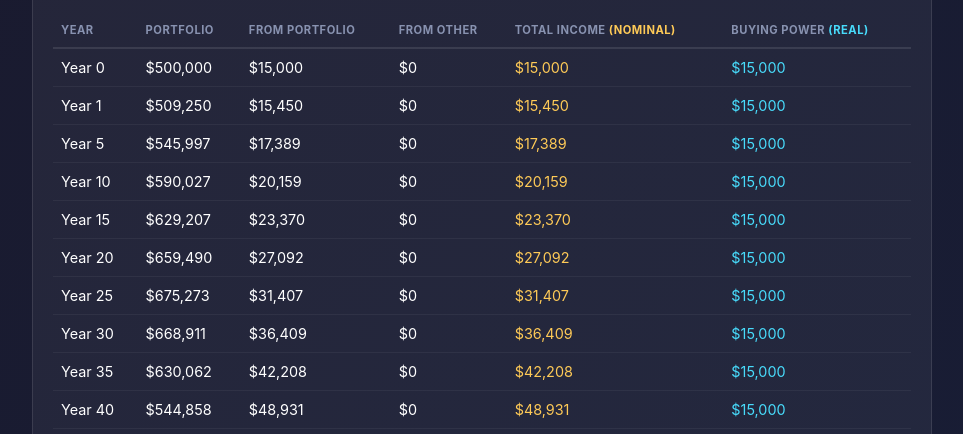
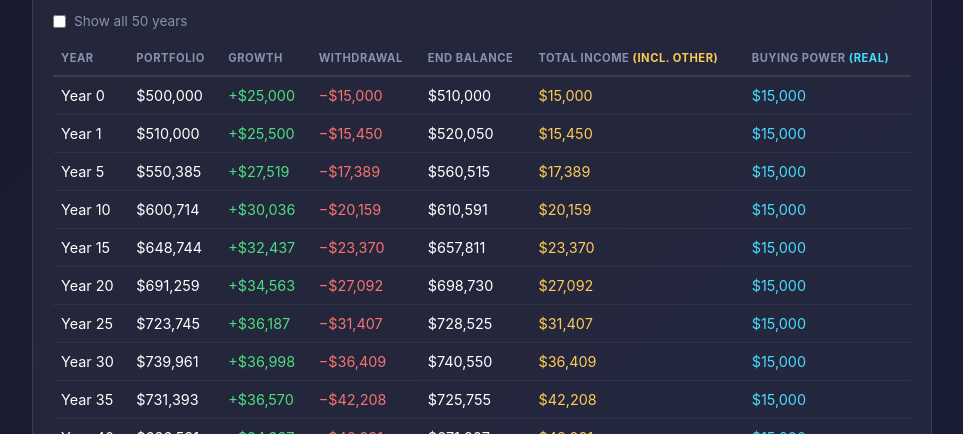
Before and after one commit to planetofthepaul/EarlyRetirementCalculator, a plain HTML site: page index.html in a window 1280 px wide. Shown: the part 366-800 px from the top of the page, without its empty margins (158-1121 px from the left). Drawn offline with Linux system fonts and the light colour scheme.

Commit message:
Add checkbox to show all years in projections
Added a checkbox to show all years in the projection table and updated the calculation logic accordingly.

```diff
--- a/index.html
+++ b/index.html
@@ -351,15 +351,23 @@
                 </div>
             </div>
 
+            <div style="margin-bottom: 12px;">
+                <label style="display: flex; align-items: center; gap: 8px; cursor: pointer; color: #8892b0; font-size: 0.85rem;">
+                    <input type="checkbox" id="showAllYears" style="cursor: pointer;">
+                    Show all 50 years
+                </label>
+            </div>
+
             <div style="overflow-x: auto;">
                 <table>
                     <thead>
                         <tr>
                             <th>Year</th>
                             <th>Portfolio</th>
-                            <th>From Portfolio</th>
-                            <th>From Other</th>
-                            <th>Total Income <span class="nominal">(Nominal)</span></th>
+                            <th>Growth</th>
+                            <th>Withdrawal</th>
+                            <th>End Balance</th>
+                            <th>Total Income <span class="nominal">(incl. other)</span></th>
                             <th>Buying Power <span class="real">(Real)</span></th>
                         </tr>
                     </thead>
@@ -450,6 +458,9 @@
                 <p style="margin-bottom: 8px;"><strong style="color: #fff;">6. 50-year projection period</strong><br>
                 Projections extend 50 years. Longer retirements may require additional planning considerations.</p>
 
+                <p style="margin-bottom: 8px;"><strong style="color: #fff;">7. Order of operations</strong><br>
+                Each year: portfolio grows first, then withdrawal is taken at year-end. This matches standard FIRE calculation methodology.</p>
+
                 <h3 style="color: #feca57; font-size: 0.95rem; margin: 20px 0 10px 0;">Using This Calculator</h3>
 
                 <p style="margin-bottom: 8px;">
@@ -493,7 +504,7 @@
         </div>
 
         <div class="footer">
-            Created by <a href="https://.substack.com" target="_blank">PWS</a>
+            Created by <a href="https://paulstaples.substack.com" target="_blank">Paul Staples</a>
         </div>
     </div>
 
@@ -539,12 +550,18 @@
             var withdrawal = fromPortfolio;
             var otherIncomeYear = fromOther;
             var runsOutYear = null;
+            var showAllYears = document.getElementById('showAllYears').checked;
 
-            var yearsToShow = [0, 1, 5, 10, 15, 20, 25, 30, 35, 40, 45, 50];
+            var yearsToShow = showAllYears ?
+                Array.from({length: 51}, function(_, i) { return i; }) :
+                [0, 1, 5, 10, 15, 20, 25, 30, 35, 40, 45, 50];
 
             for (var year = 0; year <= 50; year++) {
-                // Total income this year (before any withdrawals for year 0)
+                // Total income this year
                 var totalThisYear = withdrawal + otherIncomeYear;
+
+                // Calculate growth for this year (to display)
+                var growthAmount = portfolio > 0 ? portfolio * growth : 0;
 
                 // Only show certain years in table
                 if (yearsToShow.indexOf(year) !== -1) {
@@ -554,6 +571,9 @@
                     // Year 0 = no discount, Year 1 = 1 year of inflation, etc.
                     var realPurchasingPower = totalThisYear / Math.pow(1 + inflation, year);
 
+                    // Calculate end balance (after growth and withdrawal)
+                    var endBalance = portfolio > 0 ? portfolio + growthAmount - withdrawal : 0;
+
                     if (portfolio <= 0) {
                         // Portfolio depleted - only other income remains
                         var remainingReal = otherIncomeYear / Math.pow(1 + inflation, year);
@@ -561,16 +581,18 @@
                         row.innerHTML =
                             '<td>Year ' + year + '</td>' +
                             '<td class="depleted">Depleted</td>' +
-                            '<td class="depleted">$0</td>' +
-                            '<td>' + formatCurrency(otherIncomeYear) + '</td>' +
+                            '<td class="depleted">—</td>' +
+                            '<td class="depleted">—</td>' +
+                            '<td class="depleted">Depleted</td>' +
                             '<td class="nominal">' + formatCurrency(otherIncomeYear) + '</td>' +
                             '<td class="real">' + formatCurrency(remainingReal) + '</td>';
                     } else {
                         row.innerHTML =
                             '<td>Year ' + year + '</td>' +
                             '<td>' + formatCurrency(portfolio) + '</td>' +
-                            '<td>' + formatCurrency(withdrawal) + '</td>' +
-                            '<td>' + formatCurrency(otherIncomeYear) + '</td>' +
+                            '<td style="color: #4ade80;">+' + formatCurrency(growthAmount) + '</td>' +
+                            '<td style="color: #f87171;">−' + formatCurrency(withdrawal) + '</td>' +
+                            '<td>' + formatCurrency(endBalance) + '</td>' +
                             '<td class="nominal">' + formatCurrency(totalThisYear) + '</td>' +
                             '<td class="real">' + formatCurrency(realPurchasingPower) + '</td>';
                     }
@@ -578,20 +600,23 @@
                     tableBody.appendChild(row);
                 }
 
-                // After displaying, do end-of-year operations
-                // Withdraw from portfolio
-                portfolio = portfolio - withdrawal;
+                // End-of-year operations (standard FIRE methodology):
+                // 1. Portfolio grows during the year
+                // 2. Withdrawal taken at end of year
+                // 3. Withdrawal amount increases for next year's inflation
+
+                if (portfolio > 0) {
+                    // Apply market growth first
+                    portfolio = portfolio * (1 + growth);
+                    // Then withdraw
+                    portfolio = portfolio - withdrawal;
+                }
 
                 if (portfolio <= 0 && runsOutYear === null) {
                     runsOutYear = year + 1;
                 }
 
-                // Grow portfolio
-                if (portfolio > 0) {
-                    portfolio = portfolio * (1 + growth);
-                }
-
-                // Increase withdrawal and other income for inflation (to maintain lifestyle)
+                // Increase withdrawal and other income for inflation (for next year)
                 withdrawal = withdrawal * (1 + inflation);
                 otherIncomeYear = otherIncomeYear * (1 + inflation);
             }
@@ -624,6 +649,7 @@
         document.getElementById('swr').addEventListener('input', calculate);
         document.getElementById('growth').addEventListener('input', calculate);
         document.getElementById('inflation').addEventListener('input', calculate);
+        document.getElementById('showAllYears').addEventListener('change', calculate);
 
         // Initial calculation
         calculate();
```
